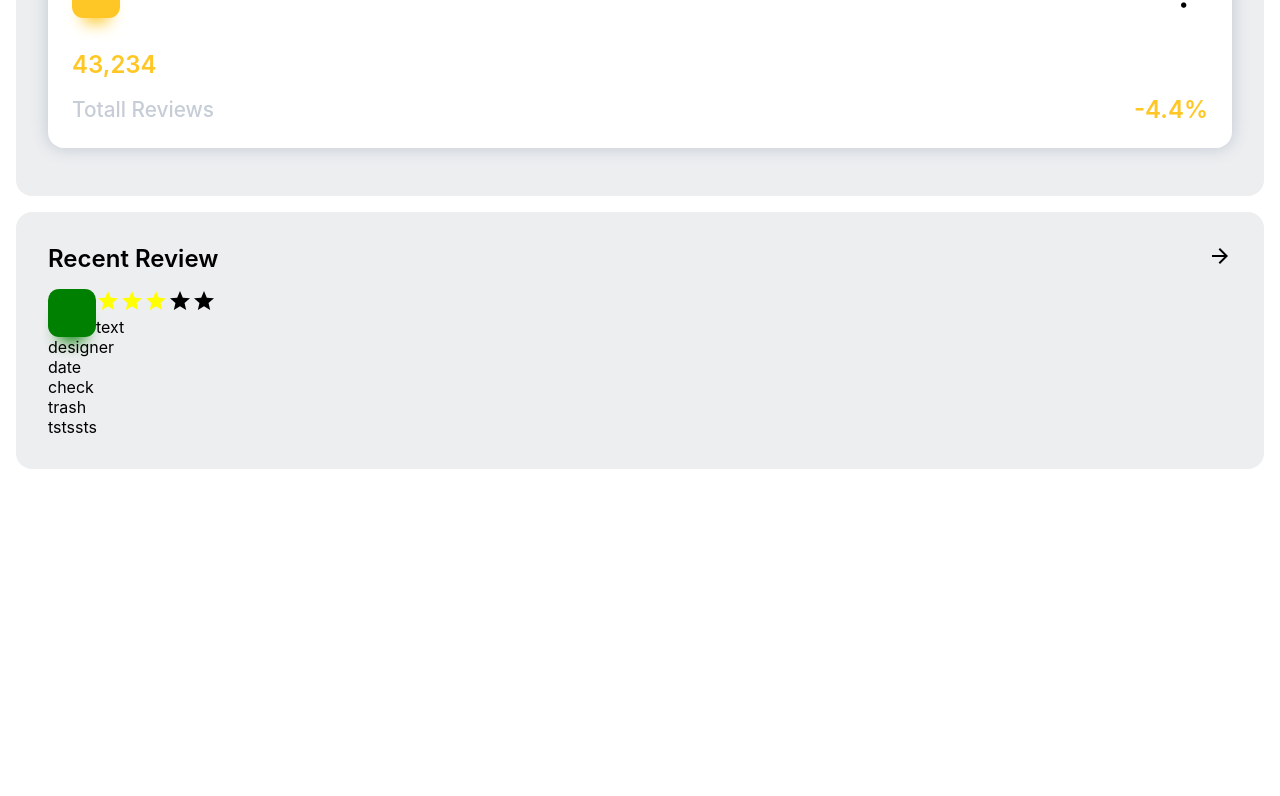
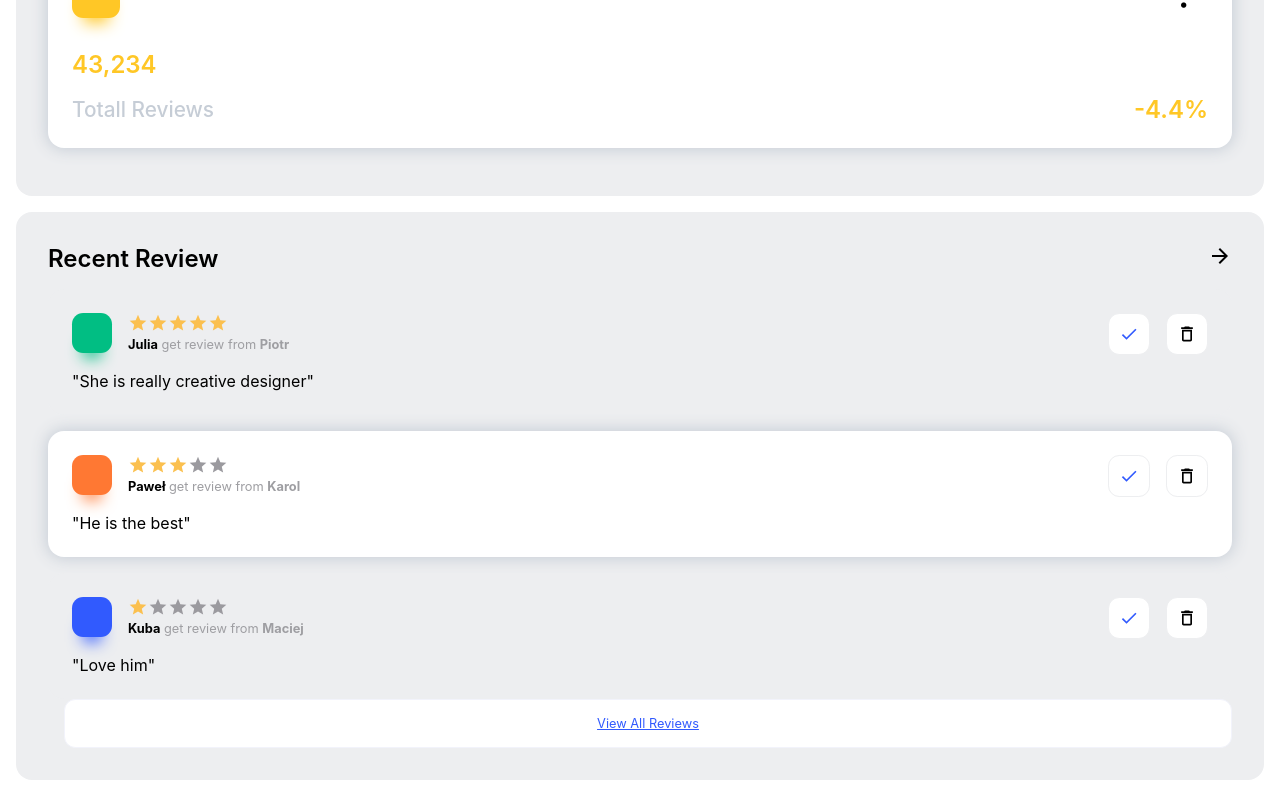
Before and after one commit to cichowlasp/projekt2, a React (Create React App) app: page /#/ in a window 1280 px wide. Shown: the part 977-1773 px from the top of the page. Before the commit the page ends 1462 px from the top, so only its background shows below. Built offline with nearby package versions, Linux system fonts and the light colour scheme.

Commit message:
added review section

```diff
--- a/src/Components/Comment/Comment.tsx
+++ b/src/Components/Comment/Comment.tsx
@@ -1,34 +1,77 @@
 import React from 'react';
 import styled from 'styled-components';
 import StarIcon from '@material-ui/icons/Star';
+import DeleteOutlineIcon from '@material-ui/icons/DeleteOutline';
+import CheckIcon from '@material-ui/icons/Check';
 
-const Comment = () => {
-	const length = 3;
+interface FuncProps {
+	stars: number;
+	name1: string;
+	name2: string;
+	text: string;
+	reverse: boolean;
+	color: string;
+}
+
+const Comment: React.FC<FuncProps> = ({
+	stars,
+	name1,
+	name2,
+	text,
+	reverse,
+	color,
+}) => {
 	return (
-		<div>
-			<div>
+		<Wrapper reverse={reverse}>
+			<CommentInfo>
 				<LogoContainer>
-					<Logo color='green'></Logo>
+					<Logo color={color} />
 					<div>
 						<div>
-							<StarIcon htmlColor={0 < length ? 'yellow' : ''} />
-							<StarIcon htmlColor={1 < length ? 'yellow' : ''} />
-							<StarIcon htmlColor={2 < length ? 'yellow' : ''} />
-							<StarIcon htmlColor={3 < length ? 'yellow' : ''} />
-							<StarIcon htmlColor={4 < length ? 'yellow' : ''} />
+							<StarIcon
+								fontSize='small'
+								htmlColor={0 < stars ? '#FBC04F' : '#9B9A9F'}
+							/>
+							<StarIcon
+								fontSize='small'
+								htmlColor={1 < stars ? '#FBC04F' : '#9B9A9F'}
+							/>
+							<StarIcon
+								fontSize='small'
+								htmlColor={2 < stars ? '#FBC04F' : '#9B9A9F'}
+							/>
+							<StarIcon
+								fontSize='small'
+								htmlColor={3 < stars ? '#FBC04F' : '#9B9A9F'}
+							/>
+							<StarIcon
+								fontSize='small'
+								htmlColor={4 < stars ? '#FBC04F' : '#9B9A9F'}
+							/>
 						</div>
-						<div>text</div>
+						<Text>
+							<Bold>{name1}</Bold>
+							<GreyText>
+								{'   '}
+								get review from{'   '}
+								<GreyBoldText>{name2}</GreyBoldText>
+							</GreyText>
+						</Text>
 					</div>
 				</LogoContainer>
-				<div>designer</div>
-				<div>date</div>
-				<div>
-					<div>check</div>
-					<div>trash</div>
-				</div>
-			</div>
-			tstssts
-		</div>
+				<Designer>Designer</Designer>
+				<Date>17 March 2021</Date>
+				<ButtonContainer>
+					<Square>
+						<CheckIcon fontSize='small' htmlColor='#315AFE' />
+					</Square>
+					<Square>
+						<DeleteOutlineIcon fontSize='small' />
+					</Square>
+				</ButtonContainer>
+			</CommentInfo>
+			<Content>{text}</Content>
+		</Wrapper>
 	);
 };
 
@@ -39,14 +82,87 @@ interface StyledProps {
 }
 
 const Logo = styled.div<StyledProps>`
-	height: 3rem;
-	width: 3rem;
+	height: 2.5rem;
+	min-width: 2.5rem;
 	background-color: ${({ color }) => color};
 	border-radius: 0.7rem;
 	box-shadow: ${({ color }) => `0 1rem 1rem -0.7rem ${color}`};
+	margin-right: 1rem;
 `;
 
 const LogoContainer = styled.div`
 	display: flex;
 	flex-direction: row;
 `;
+
+const Text = styled.div`
+	font-size: 0.8rem;
+`;
+const Bold = styled.span`
+	font-weight: bold;
+`;
+
+const CommentInfo = styled.div`
+	display: flex;
+	flex-direction: row;
+	justify-content: space-between;
+`;
+
+const GreyText = styled.span`
+	color: ${(props) => props.theme.colors.greyDark};
+`;
+
+const GreyBoldText = styled.span`
+	font-weight: 700;
+`;
+
+const Designer = styled.div`
+	margin: auto 0;
+	padding: 0.5rem;
+	background-color: ${(props) => props.theme.colors.white};
+	color: ${(props) => props.theme.colors.greyDark};
+	border-radius: 0.5rem;
+	display: none;
+`;
+
+const Date = styled.div`
+	margin: auto 0;
+	color: ${(props) => props.theme.colors.greyDark};
+	font-weight: 700;
+	display: none;
+`;
+
+const Square = styled.div`
+	display: flex;
+	background-color: ${(props) => props.theme.colors.white};
+	height: 2.5rem;
+	width: 2.5rem;
+	justify-content: center;
+	align-items: center;
+	margin-left: 1rem;
+	border: ${(props) => `0.5px solid ${props.theme.colors.grey}`};
+	border-radius: 0.7rem;
+`;
+
+const ButtonContainer = styled.div`
+	display: flex;
+	flex-direction: row;
+`;
+
+const Content = styled.div`
+	margin-top: 1rem;
+`;
+
+interface WrapperProps {
+	reverse?: Boolean | undefined;
+}
+
+const Wrapper = styled.div<WrapperProps>`
+	background-color: ${({ reverse, theme }) =>
+		reverse ? theme.colors.white : theme.colors.grey};
+	border-radius: 1rem;
+	padding: 1.5rem;
+	box-shadow: ${(props) =>
+		props.reverse ? `0 0 1rem 0.1rem ${props.theme.colors.greyFont}` : ''};
+	margin-top: 1rem;
+`;
--- a/src/Components/Home/Home.tsx
+++ b/src/Components/Home/Home.tsx
@@ -2,6 +2,7 @@ import React from 'react';
 import Section from '../Section/Section';
 import Card from '../Card/Card';
 import Comment from '../Comment/Comment';
+import styled from 'styled-components';
 
 const Home = () => {
 	const activities = [
@@ -31,6 +32,30 @@ const Home = () => {
 		},
 	];
 
+	const comments = [
+		{
+			stars: 5,
+			name1: 'Julia',
+			name2: 'Piotr',
+			text: '"She is really creative designer"',
+			color: '#01BE83',
+		},
+		{
+			stars: 3,
+			name1: 'Paweł',
+			name2: 'Karol',
+			text: '"He is the best"',
+			color: '#FF7833',
+		},
+		{
+			stars: 1,
+			name1: 'Kuba',
+			name2: 'Maciej',
+			text: '"Love him"',
+			color: '#315AFE',
+		},
+	];
+
 	return (
 		<>
 			<Section title='Activities'>
@@ -44,10 +69,39 @@ const Home = () => {
 				))}
 			</Section>
 			<Section title='Recent Review'>
-				<Comment />
+				{comments.map((el, index) => (
+					<Comment
+						stars={el.stars}
+						name1={el.name1}
+						name2={el.name2}
+						text={el.text}
+						reverse={index % 2 !== 0}
+						color={el.color}
+					/>
+				))}
+				<Square>
+					<Link>View All Reviews</Link>
+				</Square>
 			</Section>
 		</>
 	);
 };
 
+const Square = styled.div`
+	display: flex;
+	background-color: ${(props) => props.theme.colors.white};
+	justify-content: center;
+	align-items: center;
+	margin-left: 1rem;
+	border: ${(props) => `0.5px solid ${props.theme.colors.greyLight}`};
+	border-radius: 0.7rem;
+	padding: 1rem;
+`;
+
+const Link = styled.div`
+	text-decoration: underline;
+	font-size: 0.8rem;
+	color: ${(props) => props.theme.colors.blue};
+`;
+
 export default Home;
--- a/src/index.tsx
+++ b/src/index.tsx
@@ -37,6 +37,8 @@ const theme = {
 		green: '#01BE83',
 		orange: '#FF7833',
 		greyFont: '#C6CDD6',
+		greyDark: '#9E9EA2',
+		greyLight: '#F2F3FB',
 	},
 	calculatePxToRem: (size: number) => `${size / defaultFontSize}rem`,
 };
```
Also changed, not shown: project.txt.
